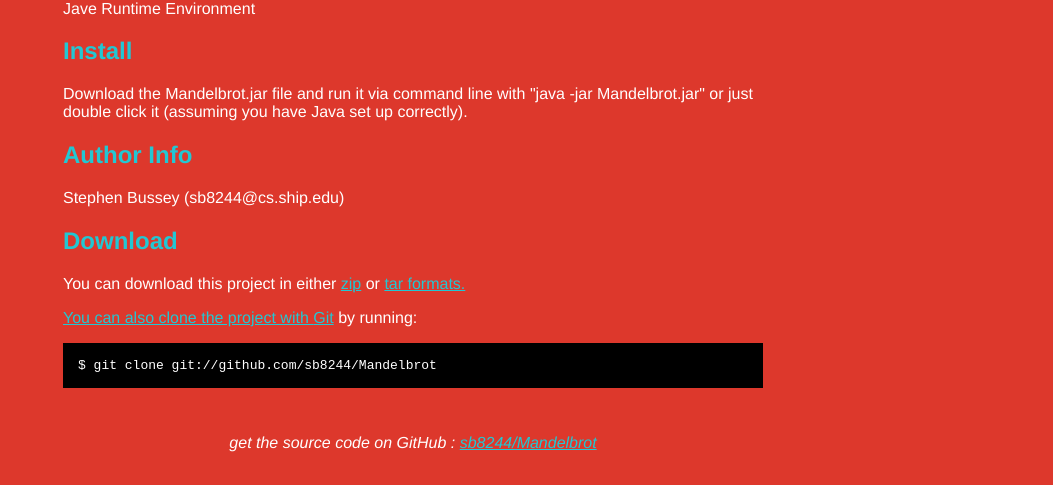
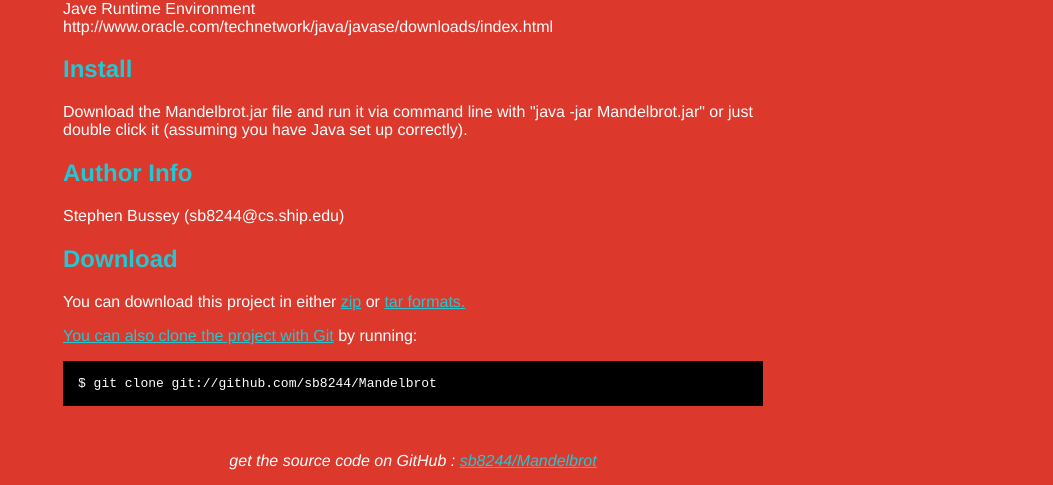
Before and after one commit to sb8244/Mandelbrot, a plain HTML site: page index.html in a window 1280 px wide. Shown: the part 315-800 px from the top of the page, without its empty margins (227-1280 px from the left). Drawn offline with Linux system fonts and the light colour scheme.

Commit message:
Updated index for gh-pages

```diff
--- a/index.html
+++ b/index.html
@@ -55,7 +55,9 @@
 
 
       <h2>Dependencies</h2>
-      <p>Jave Runtime Environment</p>
+      <p>Jave Runtime Environment
+	<br/>http://www.oracle.com/technetwork/java/javase/downloads/index.html
+	</p>
 
 
       <h2>Install</h2>
```
